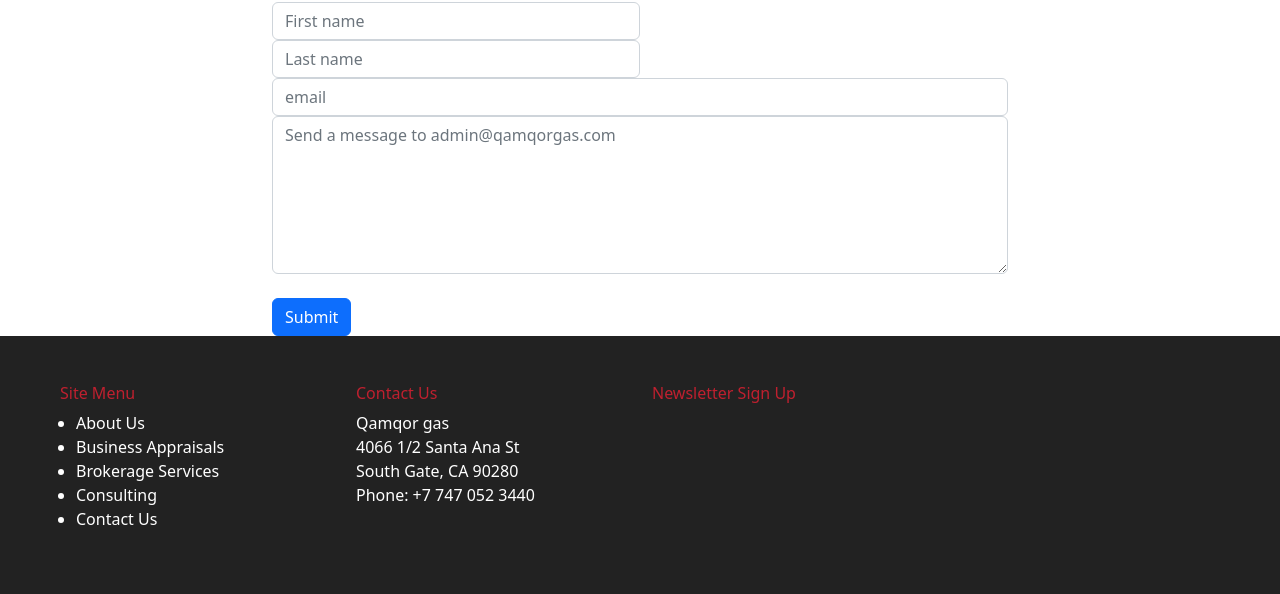
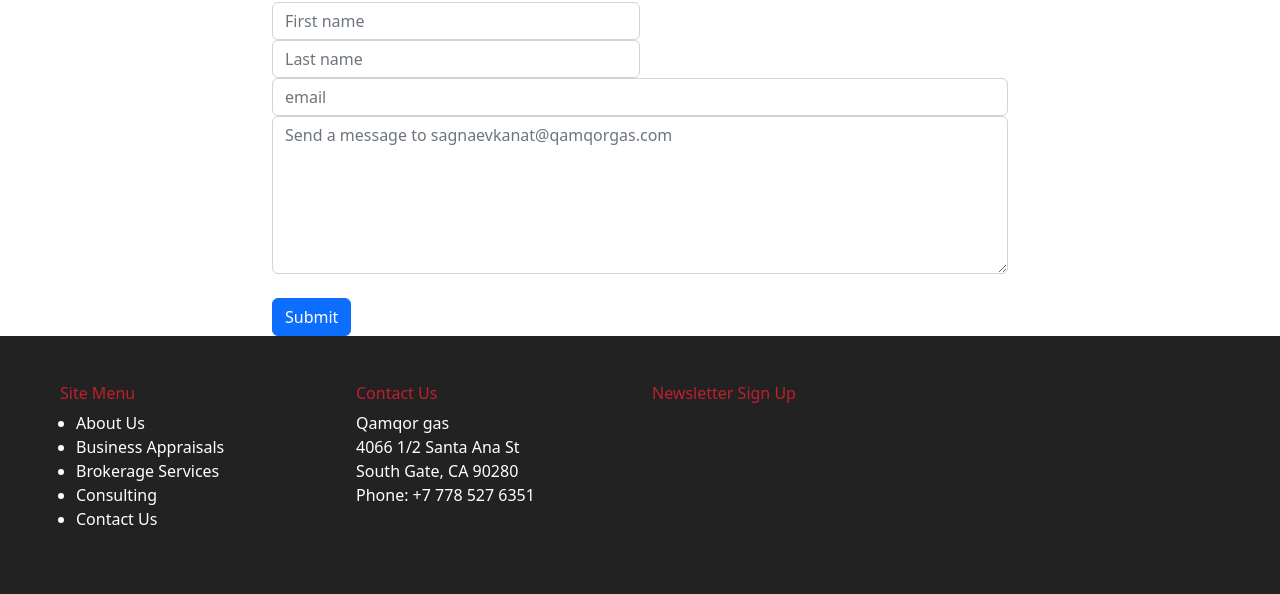
Before and after one commit to fritzjackhunt/qamqorgas, a Django app: page /contact in a window 1280 px wide. Shown: the part 192-786 px from the top of the page. Run offline with Django 5.2, Linux system fonts and the light colour scheme.

Commit message:
update django 4.2

```diff
--- a/qamqor/gas/views.py
+++ b/qamqor/gas/views.py
@@ -29,7 +29,7 @@ def contact(request):
             contact_fname,
             contact_message,
             contact_email,
-            ['essiet.aniekan@yahoo.com'],
+            ['admin@qamqorqas.com'],
             fail_silently = False,
         )
 
--- a/qamqor/qamqor/settings.py
+++ b/qamqor/qamqor/settings.py
@@ -135,6 +135,6 @@ STATIC_ROOT = os.path.join(BASE_DIR, 'staticfiles_build', 'static')
 EMAIL_BACKEND = 'django.core.mail.backends.smtp.EmailBackend'
 EMAIL_HOST = 'smtp.gmail.com'
 EMAIL_PORT = '587'
-EMAIL_HOST_USER = 'Chrispishon@gmail.com'
-EMAIL_HOST_PASSWORD = 'jtfiwelvytwxsral'
+EMAIL_HOST_USER = 'essiet.aniekan31@gmail.com'
+EMAIL_HOST_PASSWORD = 'qrrdsmqjzknaiujo'
 EMAIL_USE_TLS = True
--- a/qamqor/requirements.txt
+++ b/qamqor/requirements.txt
@@ -1,9 +1,9 @@
 asgiref==3.8.1
-Django==4.1.7
+Django==4.2
+fontawesomefree==6.2.1
 gunicorn==23.0.0
 packaging==24.1
 psycopg==3.2.3
 sqlparse==0.5.1
 typing_extensions==4.12.2
 whitenoise==6.7.0
-fontawesomefree==6.2.1
--- a/qamqor/templates/qamqor/base.html
+++ b/qamqor/templates/qamqor/base.html
@@ -77,7 +77,7 @@
             <br>
             <span>South Gate, CA 90280</span>
             <br>
-            <span>Phone: +7 747 052 3440</span>
+            <span>Phone: +7 778 527 6351</span>
           </div>
           <div class="col">
             <h6>Newsletter Sign Up</h6>
--- a/qamqor/templates/qamqor/contact.html
+++ b/qamqor/templates/qamqor/contact.html
@@ -47,7 +47,7 @@
                     </div>
                     <div class="form-row">
                         <div class=" form-group col-12">
-                            <textarea class="form-control mb-30" id="exampleFormControlTextarea1" placeholder="Send a message to admin@qamqorgas.com" rows="6" name="message"></textarea>
+                            <textarea class="form-control mb-30" id="exampleFormControlTextarea1" placeholder="Send a message to sagnaevkanat@qamqorgas.com" rows="6" name="message"></textarea>
                         </div>
                     </div>
                     <br>
```
